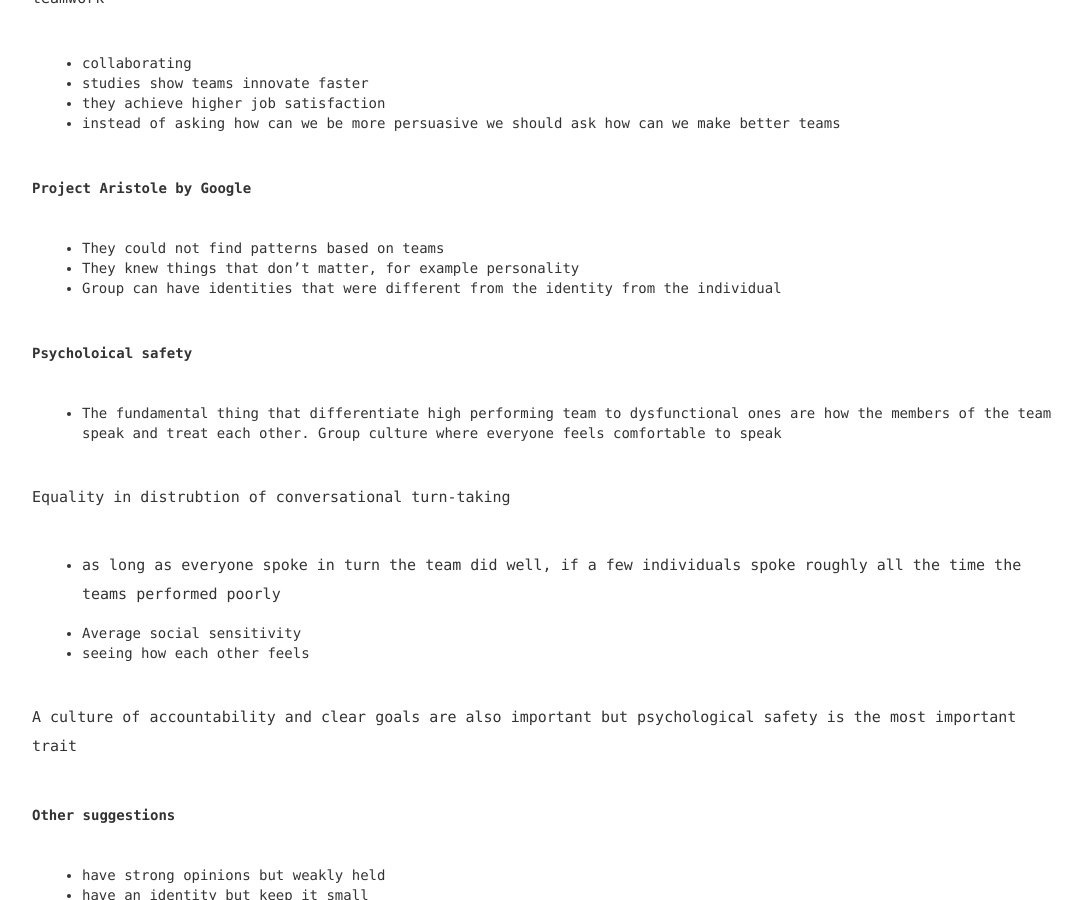
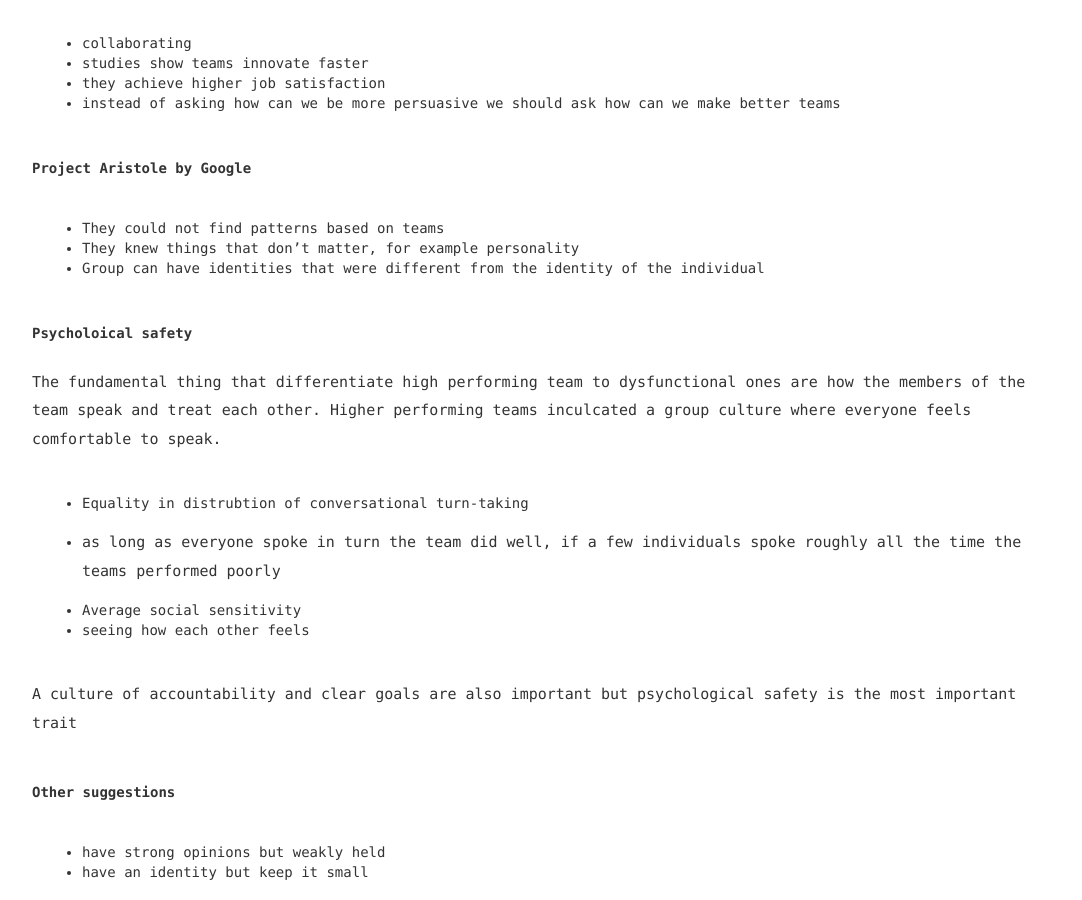
Before and after one commit to fengtingzhang/blog, a Jekyll site: the page built from _posts/2017-11-16-rubyconf-2017-day-three.md, in a window 1280 px wide and 900 px high, scrolled down 2441 px. Shown: the whole window, without its empty margins (96-1178 px from the left). Built offline with Jekyll 4.4.1, drawn with Linux system fonts in a browser that asks for light colours; some of the changed text lies outside the part shown.

Commit message:
Update 2017-11-16-rubyconf-2017-day-three.md

```diff
--- a/_posts/2017-11-16-rubyconf-2017-day-three.md
+++ b/_posts/2017-11-16-rubyconf-2017-day-three.md
@@ -80,12 +80,12 @@ teamwork
 #### Project Aristole by Google
 * They could not find patterns based on teams
 * They knew things that don't matter, for example personality
-* Group can have identities that were different from the identity from the individual
+* Group can have identities that were different from the identity of the individual
 
 #### Psycholoical safety
-* The fundamental thing that differentiate high performing team to dysfunctional ones are how the members of the team speak and treat each other. Group culture where everyone feels comfortable to speak
+The fundamental thing that differentiate high performing team to dysfunctional ones are how the members of the team speak and treat each other. Higher performing teams inculcated a group culture where everyone feels comfortable to speak.
 
-Equality in distrubtion of conversational turn-taking
+* Equality in distrubtion of conversational turn-taking
 - as long as everyone spoke in turn the team did well, if a few individuals spoke roughly all the time the teams performed poorly
 
 * Average social sensitivity
```
Also changed, not shown: other parts of _posts/2017-11-16-rubyconf-2017-day-three.md (+2 -2 lines).
